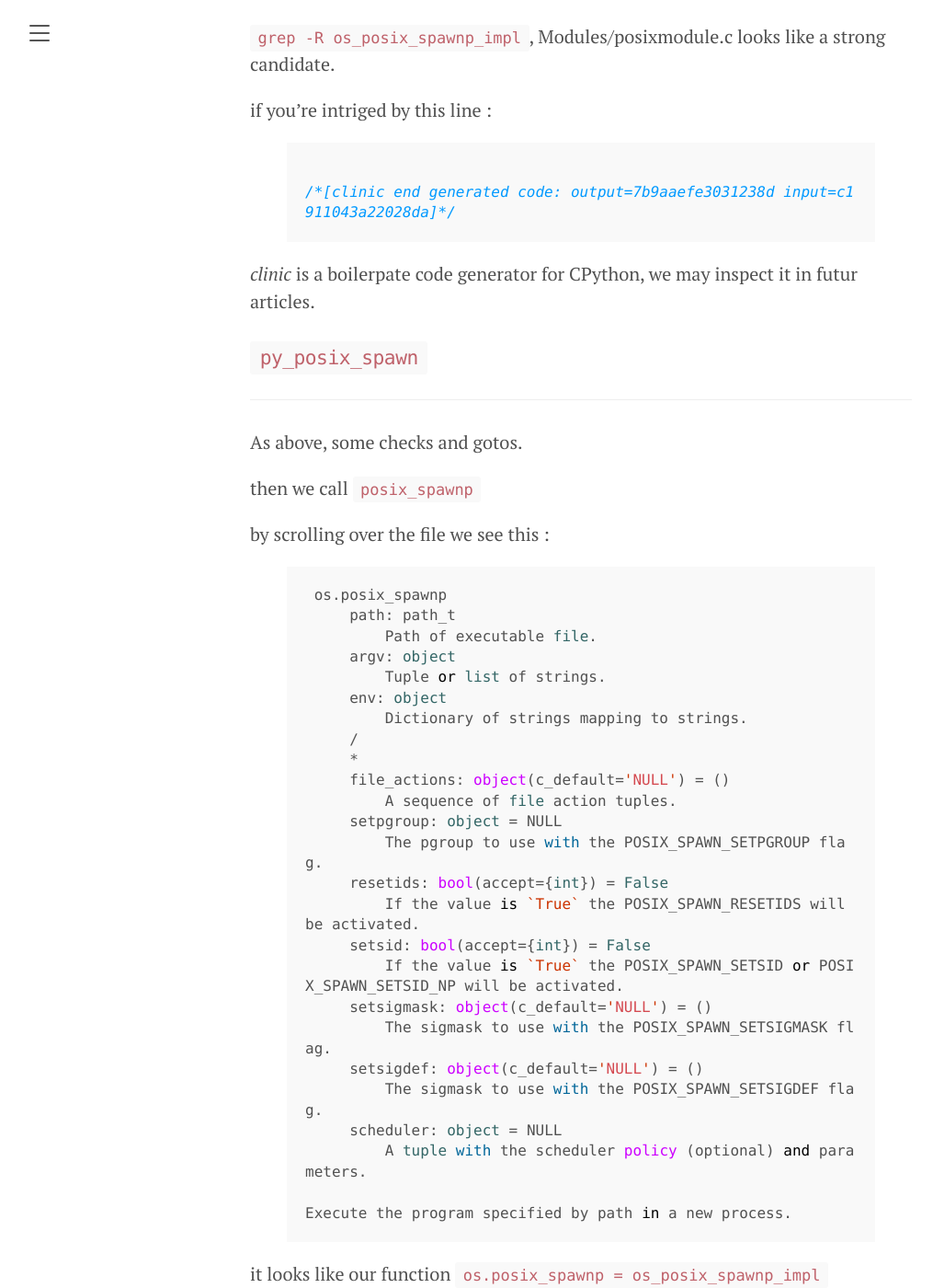
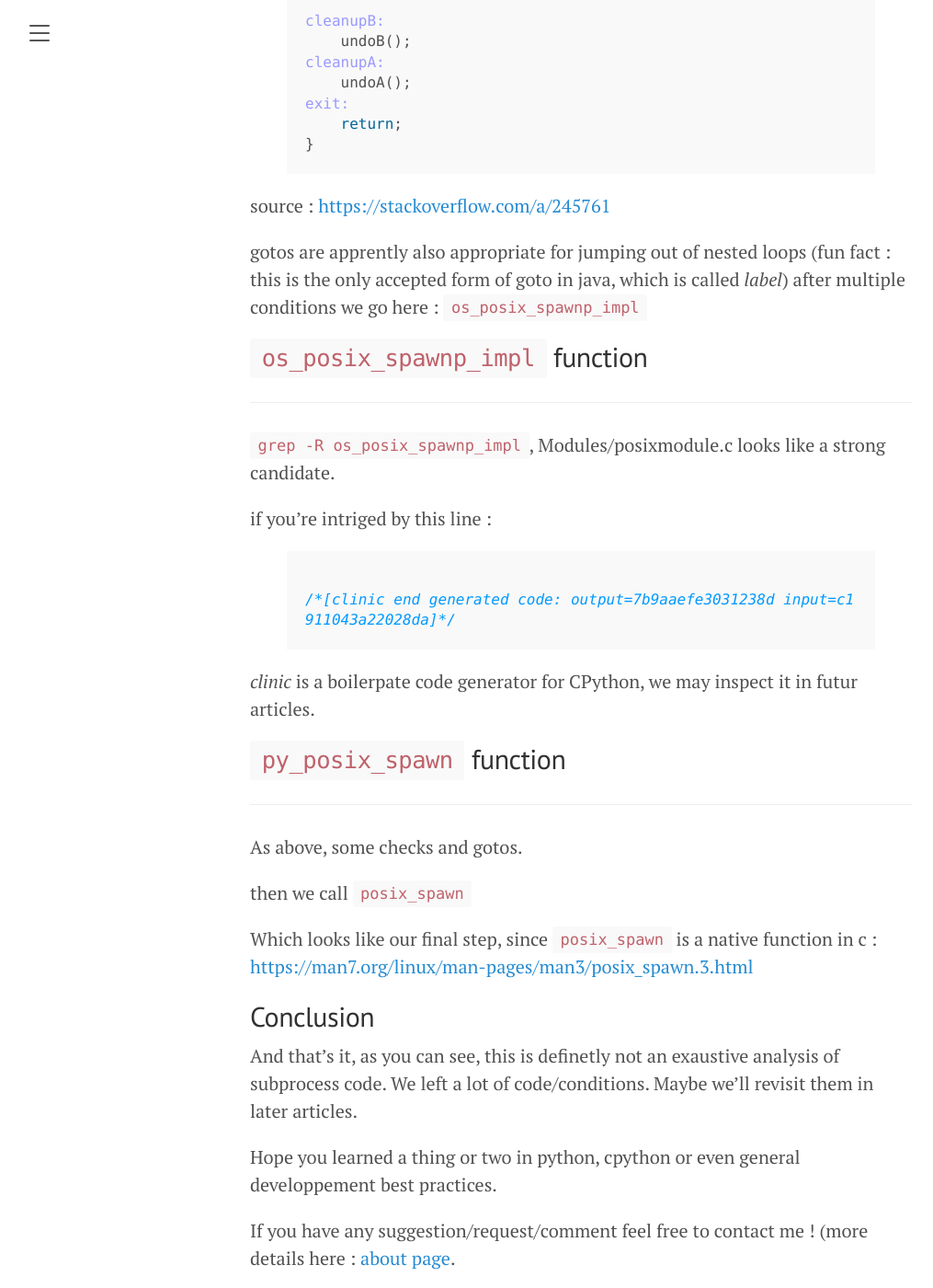
Before and after one commit to ukarroum/ykarroum-blog, a Jekyll site: the page built from blog/_posts/2020-11-07-subprocess.md, in a window 1280 px wide and 1400 px high, scrolled down 10792 px. Shown: the whole window at 92% size, without its empty margins (8-1023 px from the left). Built offline with Jekyll 4.4.1, drawn with Linux system fonts in a browser that asks for light colours; some of the changed text lies outside the part shown.

Commit message:
First version of article subprocess.md

```diff
--- a/blog/_config.yml
+++ b/blog/_config.yml
@@ -1,7 +1,7 @@
 # Setup
 title:               YKarroum
 tagline:             'A blog about python, finance and other stuffs'
-description:         'A reserved <a href="https://jekyllrb.com" target="_blank">Jekyll</a> theme that places the utmost gravity on content with a hidden drawer. Made by <a href="https://twitter.com/mdo" target="_blank">@mdo</a>.'
+description:         '<img style="border-radius: 50%" src="/public/img/yassir_small.jpg" /> Just another random blog, where a software engineer talks about python, finance, developpement and other things.'
 url:                 http://ykarroum.com
 baseurl:             ''
 paginate:            5
--- a/blog/_includes/sidebar.html
+++ b/blog/_includes/sidebar.html
@@ -25,9 +25,7 @@
       {% endif %}
     {% endfor %}
 
-    <a class="sidebar-nav-item" href="{{ site.github.repo }}/archive/v{{ site.version }}.zip">Download</a>
-    <a class="sidebar-nav-item" href="{{ site.github.repo }}">GitHub project</a>
-    <span class="sidebar-nav-item">Currently v{{ site.version }}</span>
+    <a class="sidebar-nav-item" href="https://github.com/ukarroum">My GitHub</a>
   </nav>
 
   <div class="sidebar-item">
--- a/blog/_posts/2020-11-07-subprocess.md
+++ b/blog/_posts/2020-11-07-subprocess.md
@@ -43,7 +43,7 @@ There are other python implementations like _PyPy_ (which use JIT compilation),
 
 ## Getting the code
 
-the first step is to get the cpython code. for that we gonna just clone the official repo on github :
+the first step is to get the cpython code. For that we gonna just clone the official repo on github :
 
 {% highlight bash %}
 $ git clone https://github.com/python/cpython.git
@@ -114,7 +114,16 @@ since you're not referencing the Popen object, it is a _garbage candidate_, and
 
 What surprises me tough is the fact that it's a class attribute, there is surely a reason behind it, but i'm not sure what.
 
-### The `__init__` method
+After doing a `git blame`, we can see that it was actually an instance attribute before this commit [72e7761301febe026536e7a2a444269698dcf156](https://github.com/python/cpython/commit/72e7761301febe026536e7a2a444269698dcf156). Which refers to this issue : [issue12085](https://bugs.python.org/issue12085).
+
+And the explanation is as follow :
+
+> If subprocess.Popen is called with a keyword argument whose name is undefined or simply too many arguments, an instance of the Popen class is created but its \_\_init\_\_ method call fails due to the invalid argument list. (Immediately) afterwards, the new instance is destroyed and its \_\_del\_\_ method is called, which checks the \_child\_created field that is defined by \_\_init\_\_; but \_\_init\_\_ never got the chance to execute, so the field is not defined, and \_\_del\_\_ raises an AttributeError, which is written out to stderr.
+>
+> \- Oleg Oshmyan (chortos) [2011]
+
+
+## The `__init__` method
 
 the first instruction in the init method is :
 
@@ -207,7 +216,7 @@ I found the comment funny, for refecence this the xkcd comic that it refers to :
 
 next we call the function : `_execute_child` (POSIX version in our case) :
 
-### `_execute_child` function
+## `_execute_child` function
 
 Again some basic parameter validation.
 
@@ -296,7 +305,7 @@ as you can see if they're different than -1, based on [https://linux.die.net/man
 
 which mean in our case (-1) nothing happen ! so even if sys.stdout is different than 1, this won't affect children process, and this explain why _contextredirect_ will not affect children output/error
 
-### `os.posix_spawn` function
+## `os.posix_spawn` function
 
 we open `os.py` (same folder), we do a `/f posix_spawn` : nada. There is no function in this module with this name, my guess is that the function added to the exported functions somehow, and that it may be defined in the c code.
 
@@ -308,7 +317,7 @@ Modules/clinic/posixmodule.c.h:os_posix_spawnp_impl(PyObject *module, path_t *pa
 Modules/clinic/posixmodule.c.h:os_posix_spawnp(PyObject *module, PyObject *const *args, Py_ssize_t nargs, PyObject *kwnames)
 
 {% endhighlight %}
-i guess that our function is `'os_posix_spawnp'` :
+I guess that our function is `'os_posix_spawnp'` :
 
 Note : the `PyObject` is a C wrapper aroud python objects, so each variable you use in python, will be presented by a PyObject in C.
 
@@ -345,10 +354,10 @@ exit:
 
 source : [https://stackoverflow.com/a/245761](https://stackoverflow.com/a/245761)
 
-goto are apprently also appropriate for jumping out of nested loops (fun fact : this is the only accepted form of goto in java, last time i checked)
+gotos are apprently also appropriate for jumping out of nested loops (fun fact : this is the only accepted form of goto in java, which is called _label_)
 after multiple conditions we go here : `os_posix_spawnp_impl`
 
-### `os_posix_spawnp_impl` function
+## `os_posix_spawnp_impl` function
 ------------------------
 
 `grep -R os_posix_spawnp_impl`, Modules/posixmodule.c looks like a strong candidate.
@@ -361,40 +370,18 @@ if you're intriged by this line :
 
 _clinic_ is a boilerpate code generator for CPython, we may inspect it in futur articles.
 
-### `py_posix_spawn`
------------------
+## `py_posix_spawn` function
+-----------------------------
 As above, some checks and gotos.
 
-then we call `posix_spawnp `
+then we call `posix_spawn`
 
-by scrolling over the file we see this :
+Which looks like our final step, since `posix_spawn` is a native function in c : [https://man7.org/linux/man-pages/man3/posix_spawn.3.html](https://man7.org/linux/man-pages/man3/posix_spawn.3.html)
 
-{% highlight python %}
- os.posix_spawnp
-     path: path_t
-         Path of executable file.
-     argv: object
-         Tuple or list of strings.
-     env: object
-         Dictionary of strings mapping to strings.
-     /
-     *
-     file_actions: object(c_default='NULL') = ()
-         A sequence of file action tuples.
-     setpgroup: object = NULL
-         The pgroup to use with the POSIX_SPAWN_SETPGROUP flag.
-     resetids: bool(accept={int}) = False
-         If the value is `True` the POSIX_SPAWN_RESETIDS will be activated.
-     setsid: bool(accept={int}) = False
-         If the value is `True` the POSIX_SPAWN_SETSID or POSIX_SPAWN_SETSID_NP will be activated.
-     setsigmask: object(c_default='NULL') = ()
-         The sigmask to use with the POSIX_SPAWN_SETSIGMASK flag.
-     setsigdef: object(c_default='NULL') = ()
-         The sigmask to use with the POSIX_SPAWN_SETSIGDEF flag.
-     scheduler: object = NULL
-         A tuple with the scheduler policy (optional) and parameters.
+## Conclusion
 
-Execute the program specified by path in a new process.
-{% endhighlight %}
+And that's it, as you can see, this is definetly not an exaustive analysis of subprocess code. We left a lot of code/conditions. Maybe we'll revisit them in later articles.
 
-it looks like our function `os.posix_spawnp =  os_posix_spawnp_impl`
+Hope you learned a thing or two in python, cpython or even general developpement best practices.
+
+If you have any suggestion/request/comment feel free to contact me ! (more details here : [about page](http://ykarroum/about).
--- a/blog/about.md
+++ b/blog/about.md
@@ -3,27 +3,16 @@ layout: page
 title: About
 ---
 
-<p class="message">
-  Hey there! This page is included as an example. Feel free to customize it for your own use upon downloading. Carry on!
-</p>
+My name is Yassir Karroum, I am a software engineer at [FI-Makers](https://fi-makers.devoteam.com/), I'm currently a contractor at *BNP Paribas CIB*, in _Paris_.
 
-In the novel, *The Strange Case of Dr. Jeykll and Mr. Hyde*, Mr. Poole is Dr. Jekyll's virtuous and loyal butler. Similarly, Poole is an upstanding and effective butler that helps you build Jekyll themes. It's made by [@mdo](https://twitter.com/mdo).
+My day to day job involves a lot of Python (one of my favourite progamming languages).
 
-There are currently two themes built on Poole:
+In this blog, I'll post articles on various subjects.
 
-* [Hyde](http://hyde.getpoole.com)
-* [Lanyon](http://lanyon.getpoole.com)
+I also play a fair amount of league of legends (proudly hardstuck at silver/gold), you can catch me on euw : [black2N](https://euw.op.gg/summoner/userName=black2N).
 
-Learn more and contribute on [GitHub](https://github.com/poole).
+## Some links
 
-## Setup
-
-Some fun facts about the setup of this project include:
-
-* Built for [Jekyll](https://jekyllrb.com)
-* Developed on GitHub and hosted for free on [GitHub Pages](https://pages.github.com)
-* Coded with [Atom](https://atom.io)
-
-Have questions or suggestions? Feel free to [open an issue on GitHub](https://github.com/poole/issues/new) or [ask me on Twitter](https://twitter.com/mdo).
+* [Github](https://github.com/ukarroum)
 
 Thanks for reading!
```
Also changed, not shown: other parts of blog/_posts/2020-11-07-subprocess.md (+5 -5 lines), blog/public/img/yassir_small.jpg (added).
